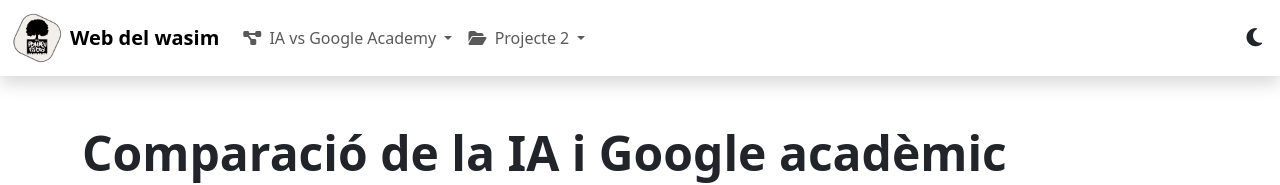
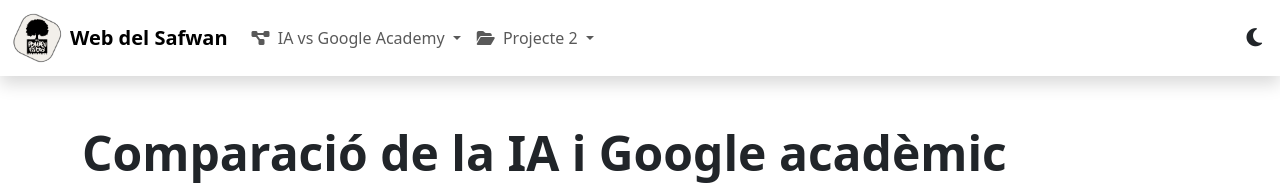
Before and after one commit to SafwanPomp/SafwanPomp.github.io, a plain HTML site: page index.html in a window 1280 px wide. Shown: the top 185 px of the page. Drawn offline with nearby package versions, Linux system fonts and the light colour scheme.

Commit message:
Change logo text from 'Web del wasim' to 'Web del Safwan'

```diff
--- a/index.html
+++ b/index.html
@@ -67,7 +67,7 @@
       <!-- 5. Logo i text -->
       <a class="navbar-brand d-flex align-items-center" href="#">
         <img src="logo.png" alt="Logo" class="logo rounded-circle me-2">
-        <span class="fw-bold">Web del wasim</span>
+        <span class="fw-bold">Web del Safwan</span>
       </a>
 
       <!-- Botó menú mòbil -->
```
